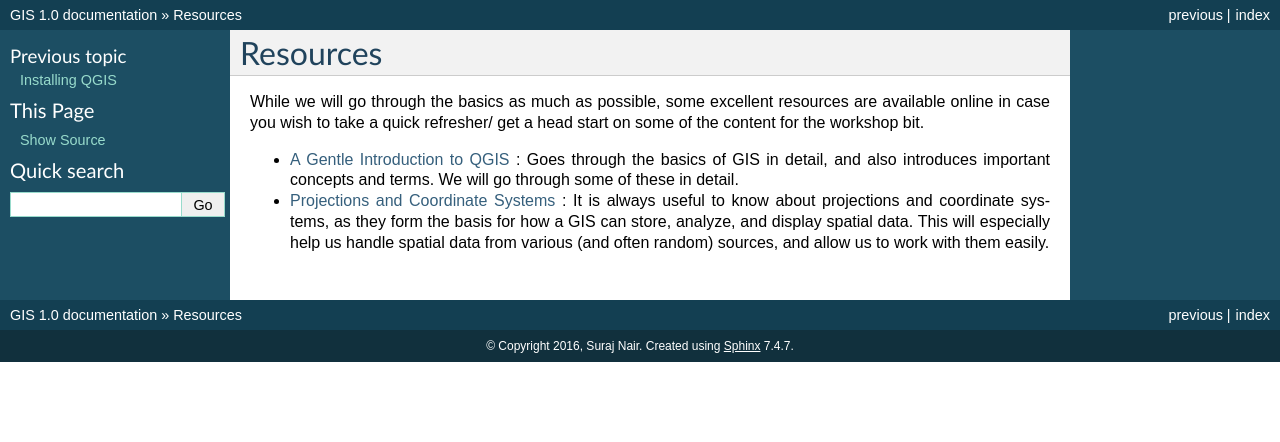
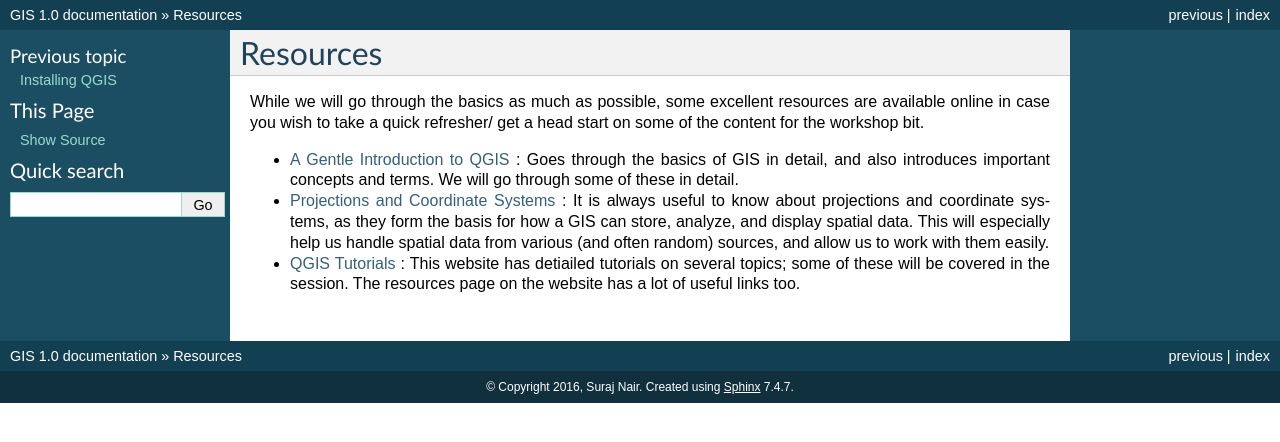
Before and after one commit to Suraj2611/GIS, a Sphinx documentation site: the page built from docs/resources.rst, in a window 1280 px wide. Shown: the top 442 px of the page. Built offline with Sphinx 7.4.7, drawn with Linux system fonts in a browser that asks for light colours; pages that are not in the unit, such as notebooks, are missing from menus.

Commit message:
Update resources.rst

```diff
--- a/docs/resources.rst
+++ b/docs/resources.rst
@@ -7,3 +7,4 @@ refresher/ get a head start on some of the content for the workshop bit.
 
 - `A Gentle Introduction to QGIS <http://docs.qgis.org/2.8/en/docs/gentle_gis_introduction/>`_ : Goes through the basics of GIS in detail, and also introduces important concepts and terms. We will go through some of these in detail.
 - `Projections and Coordinate Systems <https://courses.washington.edu/gis250/lessons/projection/#top>`_ : It is always useful to know about projections and coordinate systems, as they form the basis for how a GIS can store, analyze, and display spatial data. This will especially help us handle spatial data from various (and often random) sources, and allow us to work with them easily.
+- `QGIS Tutorials <http://www.qgistutorials.com/en/>`_ : This website has detiailed tutorials on several topics; some of these will be covered in the session. The resources page on the website has a lot of useful links too.
```
